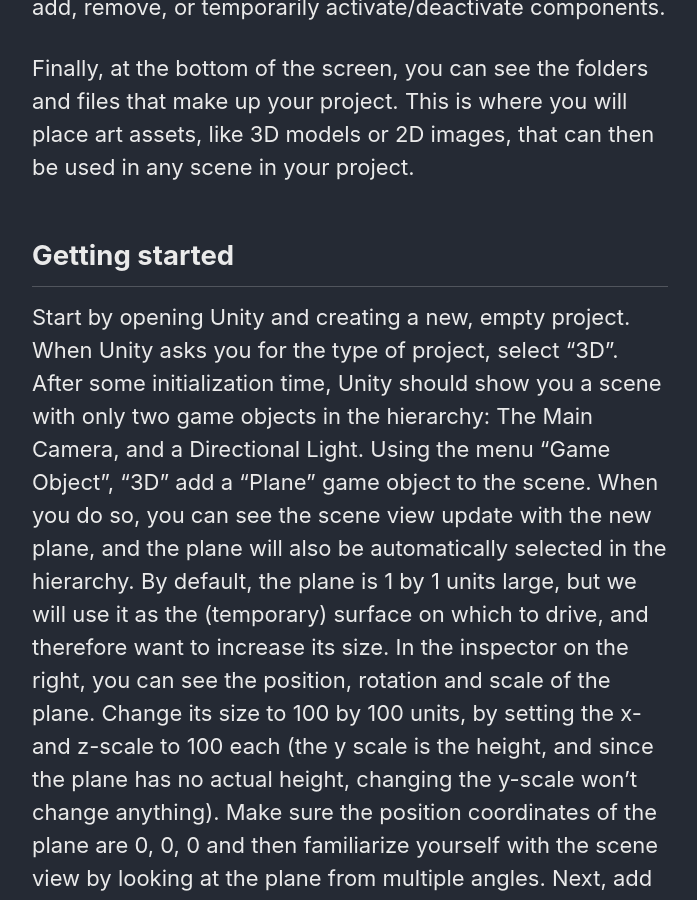
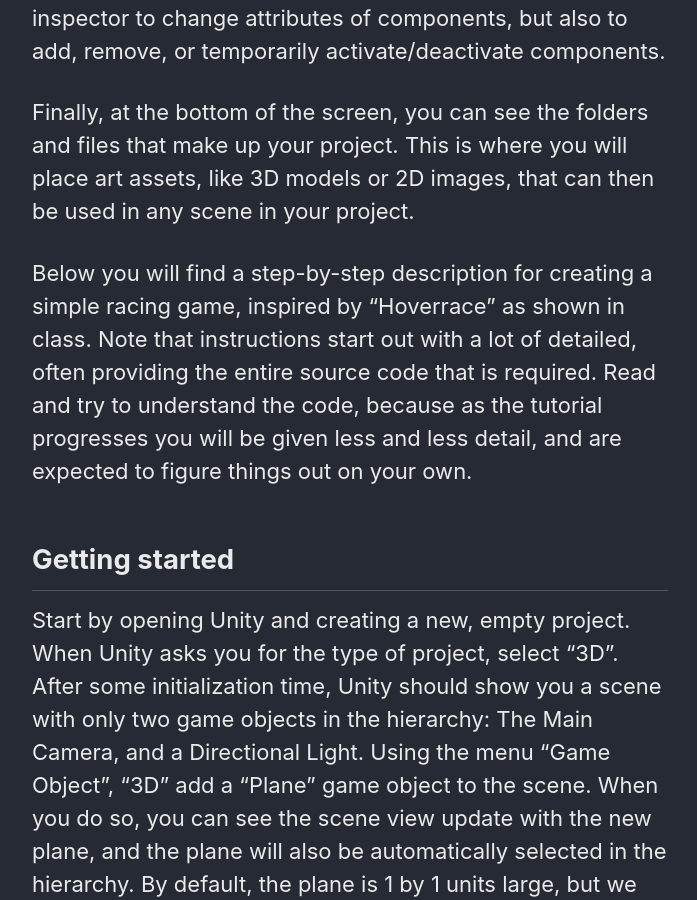
Before and after one commit to yawgmoth/CI-2807, a Jekyll site: the page built from _pages/lab1.md, in a window 1280 px wide and 900 px high, scrolled down 2170 px. Shown: the whole window, without its empty margins (290-987 px from the left). Built offline with Jekyll 4.4.1, drawn with Linux system fonts in a browser that asks for light colours; cached includes are drawn as plain includes; nearby versions of some CDN libraries; some of the changed text lies outside the part shown.

Commit message:
finalize labs

```diff
--- a/_pages/lab1.md
+++ b/_pages/lab1.md
@@ -22,6 +22,8 @@
 To the right of the scene view you can find the *inspector*, which shows you all components for the game object that is currently selected in the hierarchy. You can use the inspector to change attributes of components, but also to add, remove, or temporarily activate/deactivate components.
 
 Finally, at the bottom of the screen, you can see the folders and files that make up your project. This is where you will place art assets, like 3D models or 2D images, that can then be used in any scene in your project.
+
+Below you will find a step-by-step description for creating a simple racing game, inspired by "Hoverrace" as shown in class. Note that instructions start out with a lot of detailed, often providing the entire source code that is required. Read and try to understand the code, because as the tutorial progresses you will be given less and less detail, and are expected to figure things out on your own.
 
 ## Getting started
 
@@ -152,6 +154,10 @@
 
 Just having a plane as the landscape is a bit boring. Luckily, Unity provides a "Terrain" game object, in which we can use brushes to "draw" mountains, hills, canyons, etc. and then also put textures on the different parts of the level. If you want to know more about how to do this, check out this <a href="https://medium.com/@brianmayrose/unity3d-beginner-tutorial-creating-a-textured-terrain-185af232dc23">tutorial</a>.
 
+## Further Information
+
+You can find a completed version of this tutorial, with some extra features, on [github](https://github.com/yawgmoth/UnityDemo). You can also try a more advanced version of Hoverrace by downloading it from [here](/CI-2700/assets/unity/winbuild.zip)
+
 ## Some Frequent Pitfalls
 
   - Don't forget to save your scripts before playing the game
```
Also changed, not shown: _pages/lab2.md (+15 -6 lines), assets/img/2denemy.png (added).
